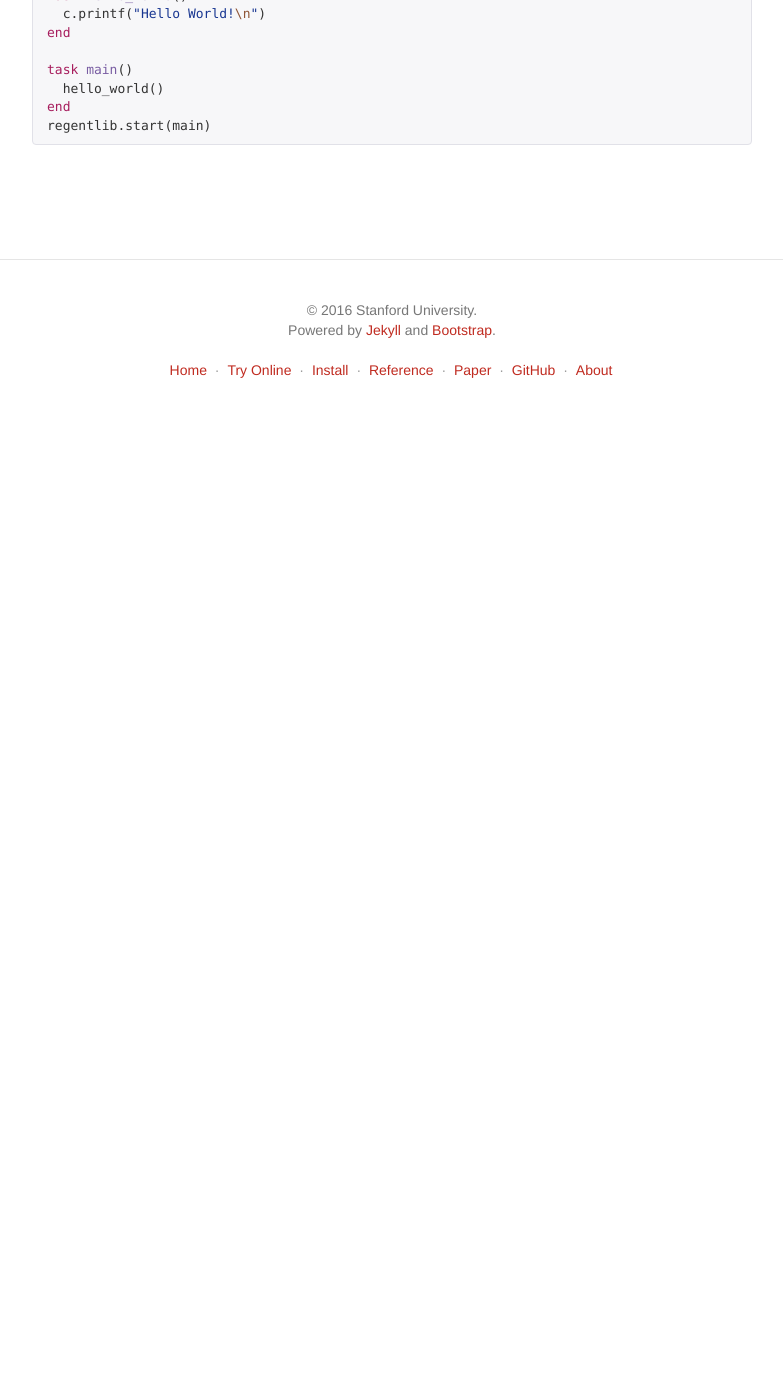
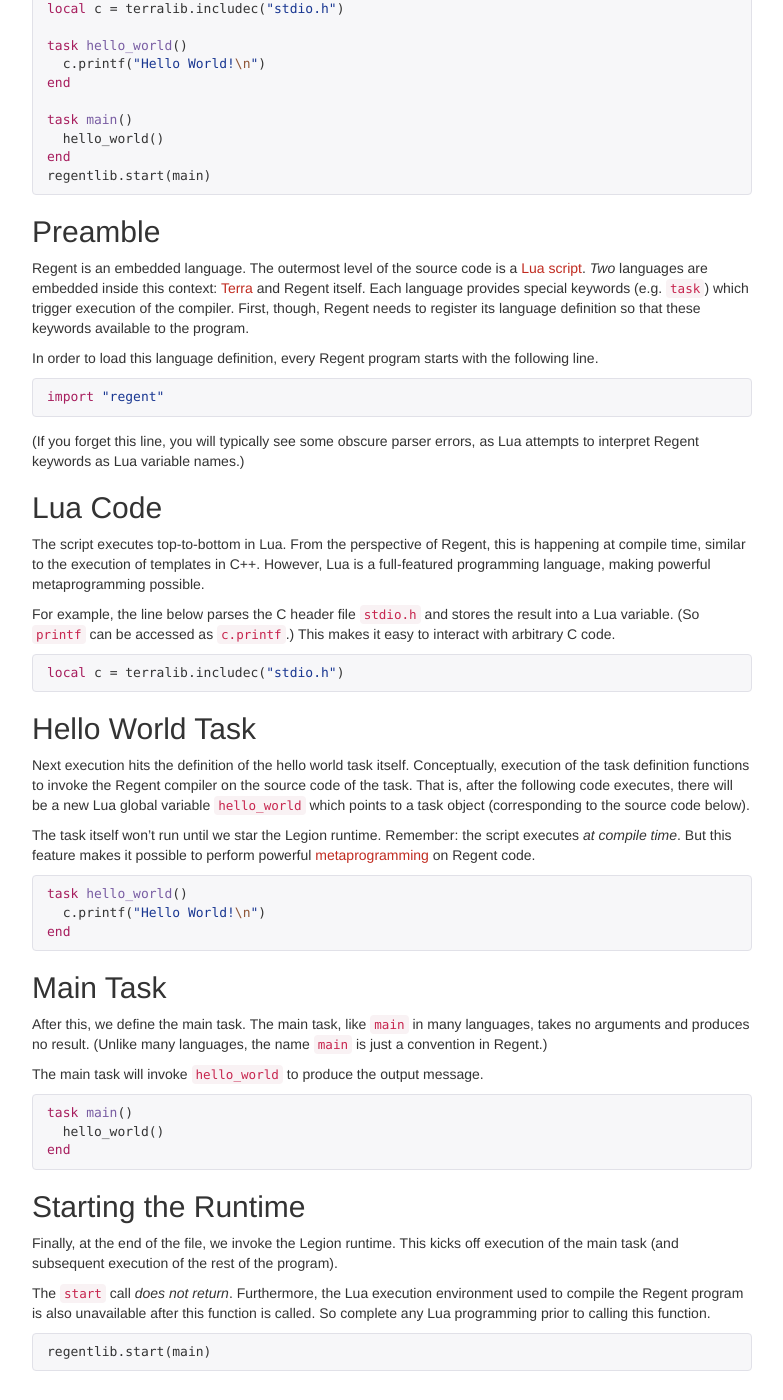
Before and after one commit to StanfordLegion/regent-lang.org, a Jekyll site: the page built from tutorial/00_hello_world.md, in a window 1280 px wide and 1400 px high, scrolled down 217 px. Shown: the whole window, without its empty margins (248-1031 px from the left). Built offline with Jekyll 4.4.1, drawn with Linux system fonts in a browser that asks for light colours; nearby versions of some CDN libraries; before the commit the page ends 900 px from its top, so only the background shows below that; some of the changed text lies outside the part shown.

Commit message:
Text for first tutorial.

```diff
--- a/tutorial/00_hello_world.md
+++ b/tutorial/00_hello_world.md
@@ -5,6 +5,11 @@ sidebar: false
 highlight_first: false
 permalink: /tutorial/00_hello_world/index.html
 ---
+
+No tutorial would be complete without a Hello World example. Below is
+the source code for Hello World in Regent. The source for this and
+other tutorials can also be found in the [GitHub
+repository](https://github.com/StanfordLegion/legion/tree/master/tutorial).
 
 {% highlight regent %}
 import "regent"
@@ -20,3 +25,88 @@ task main()
 end
 regentlib.start(main)
 {% endhighlight %}
+
+## Preamble
+
+Regent is an embedded language. The outermost level of the source code
+is a [Lua script](https://www.lua.org/). *Two* languages are embedded
+inside this context: [Terra](http://terralang.org/) and Regent
+itself. Each language provides special keywords (e.g. `task`) which
+trigger execution of the compiler. First, though, Regent needs to
+register its language definition so that these keywords available to
+the program.
+
+In order to load this language definition, every Regent program starts
+with the following line.
+
+{% highlight regent %}
+import "regent"
+{% endhighlight %}
+
+(If you forget this line, you will typically see some obscure parser
+errors, as Lua attempts to interpret Regent keywords as Lua variable
+names.)
+
+## Lua Code
+
+The script executes top-to-bottom in Lua. From the perspective of
+Regent, this is happening at compile time, similar to the execution of
+templates in C++. However, Lua is a full-featured programming
+language, making powerful metaprogramming possible.
+
+For example, the line below parses the C header file `stdio.h` and
+stores the result into a Lua variable. (So `printf` can be accessed as
+`c.printf`.) This makes it easy to interact with arbitrary C code.
+
+{% highlight regent %}
+local c = terralib.includec("stdio.h")
+{% endhighlight %}
+
+## Hello World Task
+
+Next execution hits the definition of the hello world task
+itself. Conceptually, execution of the task definition functions to
+invoke the Regent compiler on the source code of the task. That is,
+after the following code executes, there will be a new Lua global
+variable `hello_world` which points to a task object (corresponding to
+the source code below).
+
+The task itself won't run until we star the Legion runtime. Remember:
+the script executes *at compile time*. But this feature makes it
+possible to perform powerful
+[metaprogramming]({{site.baseurl}}/reference#metaprogramming) on Regent code.
+
+{% highlight regent %}
+task hello_world()
+  c.printf("Hello World!\n")
+end
+{% endhighlight %}
+
+## Main Task
+
+After this, we define the main task. The main task, like `main` in
+many languages, takes no arguments and produces no result. (Unlike
+many languages, the name `main` is just a convention in Regent.)
+
+The main task will invoke `hello_world` to produce the output message.
+
+{% highlight regent %}
+task main()
+  hello_world()
+end
+{% endhighlight %}
+
+## Starting the Runtime
+
+Finally, at the end of the file, we invoke the Legion runtime. This
+kicks off execution of the main task (and subsequent execution of the
+rest of the program).
+
+The `start` call *does not return*. Furthermore, the Lua execution
+environment used to compile the Regent program is also unavailable
+after this function is called. So complete any Lua programming prior
+to calling this function.
+
+{% highlight regent %}
+regentlib.start(main)
+{% endhighlight %}
```
